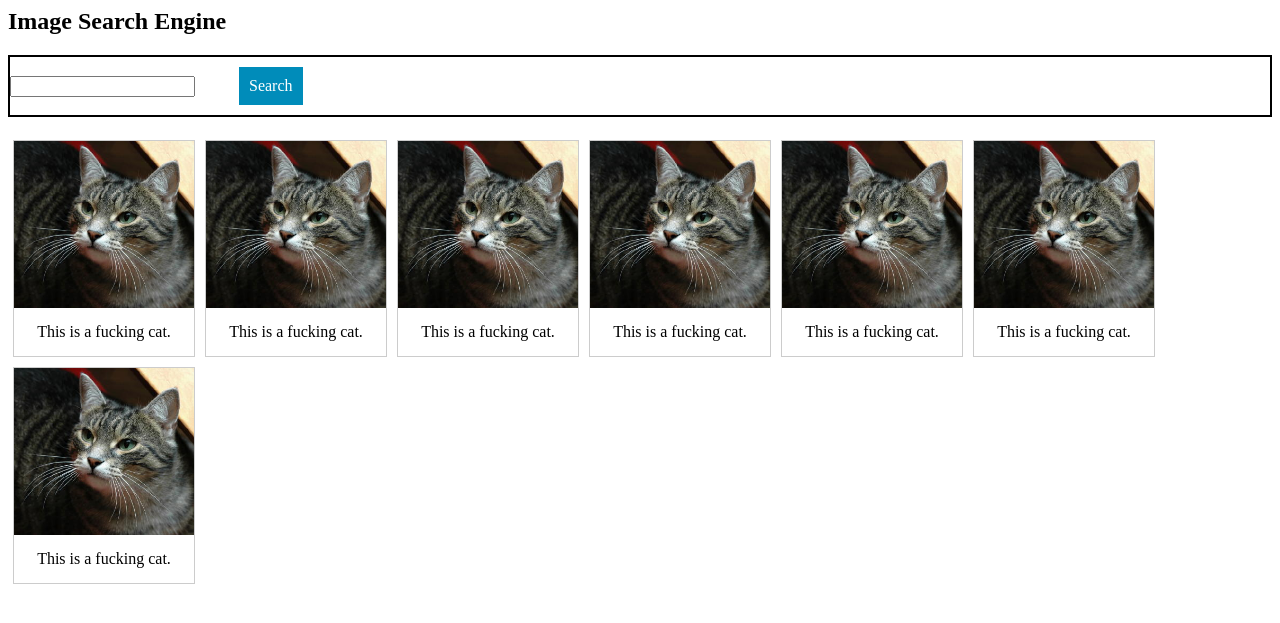
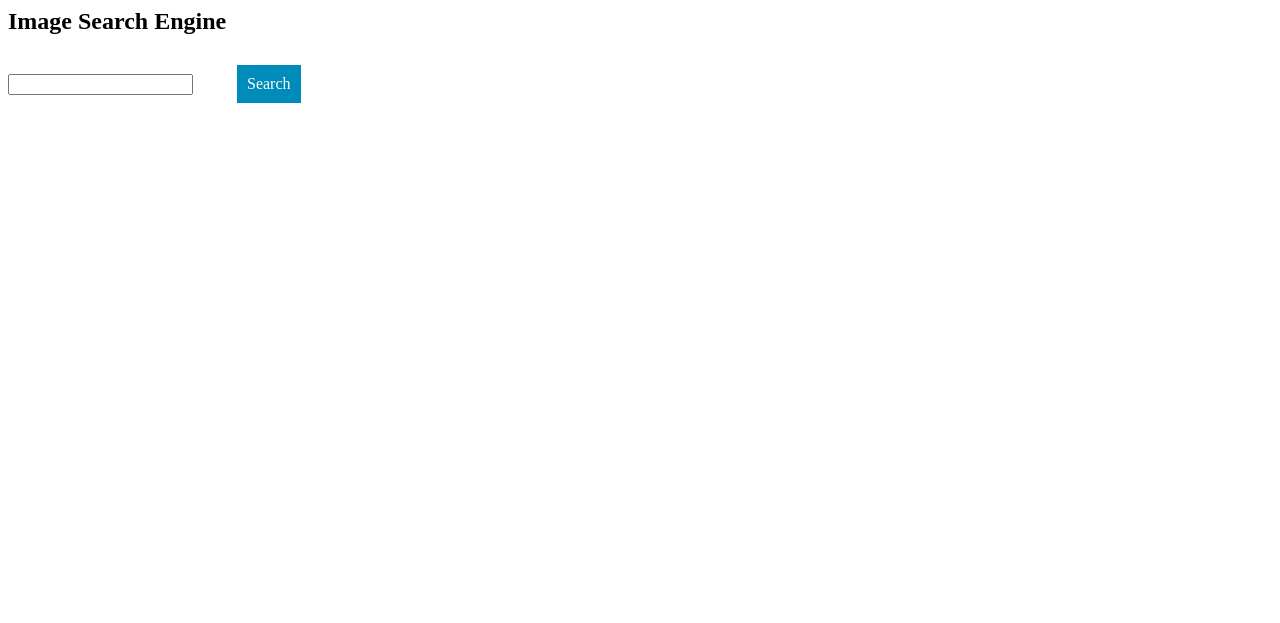
Before and after one commit to priyamtejaswin/devise-keras, a Flask app: page / in a window 1280 px wide. Shown: the top 623 px of the page. Run offline with Flask 2, Linux system fonts and the light colour scheme.

Commit message:
start with an empty gallery; no border on search bar

```diff
--- a/templates/index.html
+++ b/templates/index.html
@@ -1,7 +1,6 @@
 <html>
 <head>
     <title>Google DeViSE Image Search Engine</title>
-    <script src="jquery-3.2.1.min.js"></script>
     <style type="text/css">
         #search_button {
             background-color: #008CBA; /* Blue */
@@ -15,12 +14,7 @@
             font-size: 16px;
         }
 
-        #Search_Query {
 
-            border-style: solid;
-            border-color: black;
-            border-width: 2px;
-        }
 
         div.gallery {
             margin: 5px;
@@ -41,6 +35,7 @@
         div.desc {
             padding: 15px;
             text-align: center;
+            font-size: 9px;
         }
 
     </style>
@@ -52,72 +47,17 @@
 
     <h2>Image Search Engine</h2>
     <div id="Search_Query">
-    <input type="text" name="query">
+    <input type="text" name="query" id="myquery">
     <div id="search_button">Search</div>
     </div>
 
     <br>
 
     <!-- Search Results -->
-    <div class="gallery">
-        <a target="_blank" href="whiskers.jpg">
-            <img src="whiskers.jpg" alt="Forest" width="300" height="200">
-        </a>
-        <div class="desc">This is a fucking cat. </div>
-    </div>
+    <div id="gallery_placeholder"></div>
 
-    <div class="gallery">
-        <a target="_blank" href="whiskers.jpg">
-            <img src="whiskers.jpg" alt="Forest" width="300" height="200">
-        </a>
-        <div class="desc">This is a fucking cat. </div>
-    </div>
-
-
-    <div class="gallery">
-        <a target="_blank" href="whiskers.jpg">
-            <img src="whiskers.jpg" alt="Forest" width="300" height="200">
-        </a>
-        <div class="desc">This is a fucking cat. </div>
-    </div>
-
-    <div class="gallery">
-        <a target="_blank" href="whiskers.jpg">
-            <img src="whiskers.jpg" alt="Forest" width="300" height="200">
-        </a>
-        <div class="desc">This is a fucking cat. </div>
-    </div>
-
-    <div class="gallery">
-        <a target="_blank" href="whiskers.jpg">
-            <img src="whiskers.jpg" alt="Forest" width="300" height="200">
-        </a>
-        <div class="desc">This is a fucking cat. </div>
-    </div>
-
-    <div class="gallery">
-        <a target="_blank" href="whiskers.jpg">
-            <img src="whiskers.jpg" alt="Forest" width="300" height="200">
-        </a>
-        <div class="desc">This is a fucking cat. </div>
-    </div>
-
-    <div class="gallery">
-        <a target="_blank" href="whiskers.jpg">
-            <img src="whiskers.jpg" alt="Forest" width="300" height="200">
-        </a>
-        <div class="desc">This is a fucking cat. </div>
-    </div>
-
-    <script type="text/javascript">
-
-        $("#search_button").click(function () {
-            console.log("search button was pressed");
-
-        })
-
-    </script>
-
+    <script src="/static/jquery-3.2.1.min.js"></script>
+    <script src="/static/myscript.js"></script>
 
 
 </body>
```
